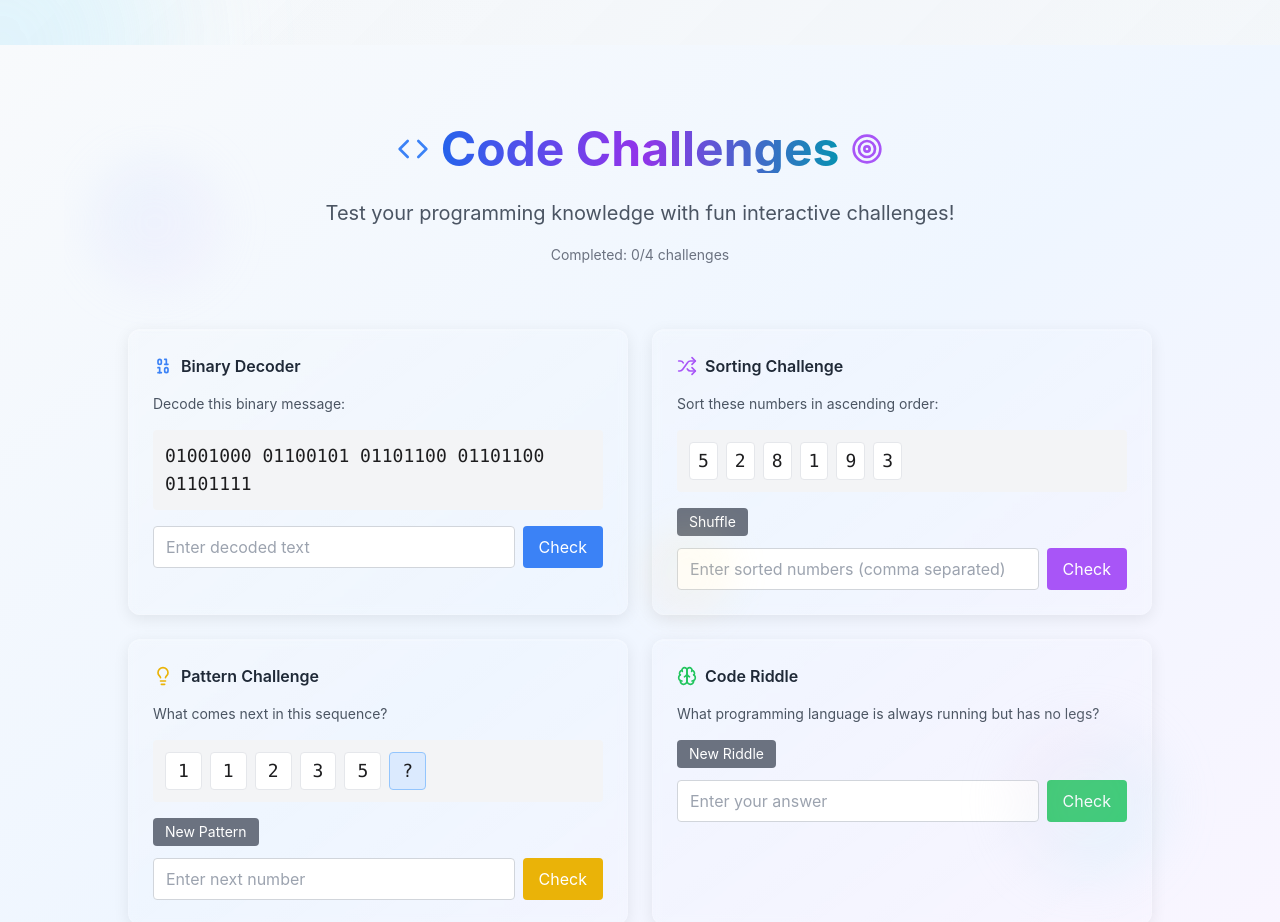
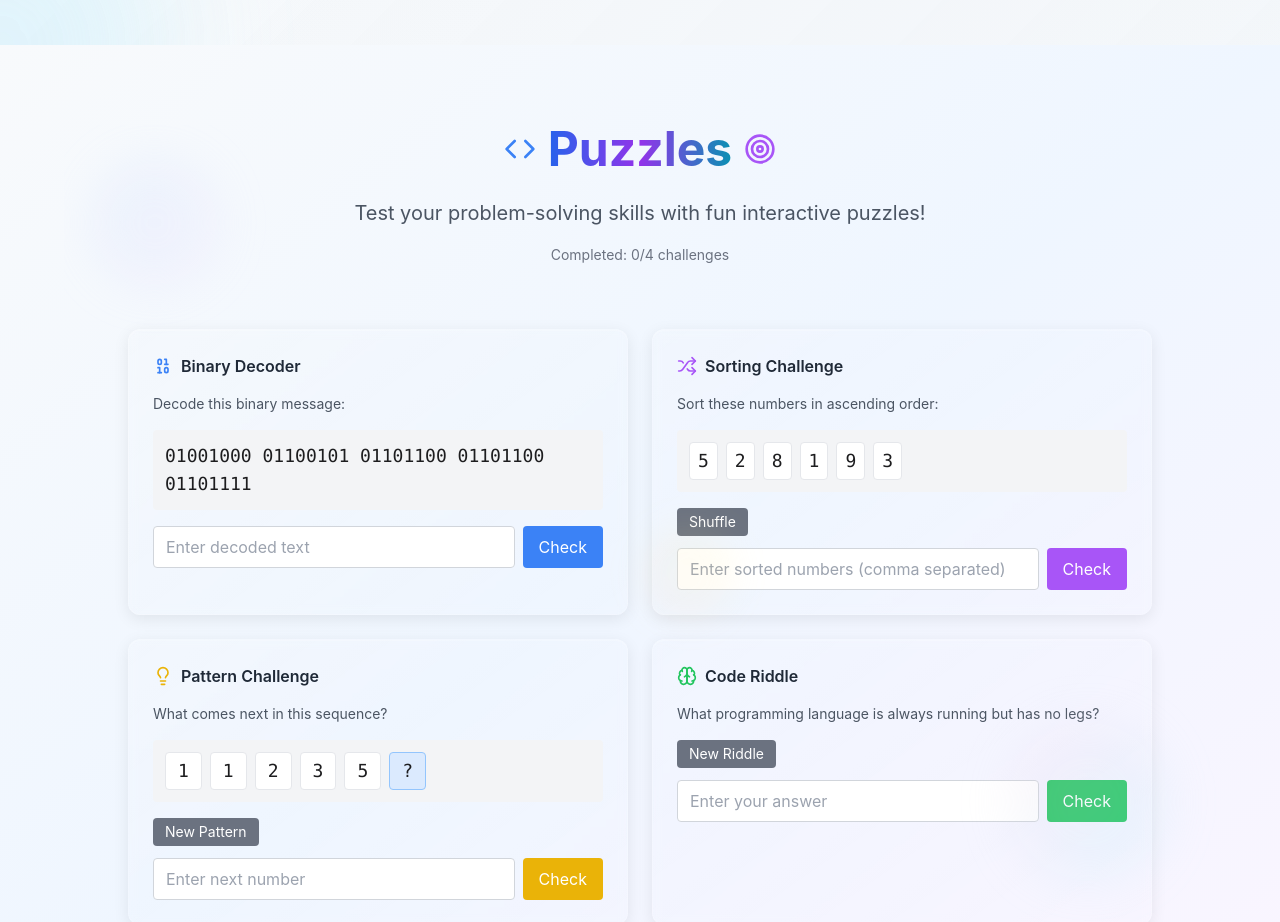
Before and after one commit to cjanowski/my-site, a Next.js app: page / in a window 1280 px wide. Shown: the part 6700-7622 px from the top of the page. Built offline with nearby package versions, Linux system fonts and the light colour scheme.

Commit message:
Fixed puzzle

```diff
--- a/src/components/LiveStats.tsx
+++ b/src/components/LiveStats.tsx
@@ -360,12 +360,12 @@ export default function CodeChallenges() {
           <div className="flex items-center justify-center gap-3 mb-6">
             <Code className="w-8 h-8 text-blue-500" />
             <h2 className="text-4xl md:text-5xl font-bold bg-gradient-to-r from-blue-600 via-purple-600 to-cyan-600 bg-clip-text text-transparent">
-              Code Challenges
+              Puzzles
             </h2>
             <Target className="w-8 h-8 text-purple-500" />
           </div>
           <p className="text-xl text-gray-600 max-w-3xl mx-auto leading-relaxed">
-            Test your programming knowledge with fun interactive challenges!
+            Test your problem-solving skills with fun interactive puzzles!
           </p>
           <div className="mt-4 text-sm text-gray-500">
             Completed: {completed.length}/4 challenges
@@ -398,7 +398,7 @@ export default function CodeChallenges() {
               Congratulations!
             </h3>
             <p className="text-gray-600">
-              You've completed all the code challenges! You're a true code master! 🏆
+              You've completed all the puzzles! You're a true puzzle master! 🏆
             </p>
           </motion.div>
         )}
```
